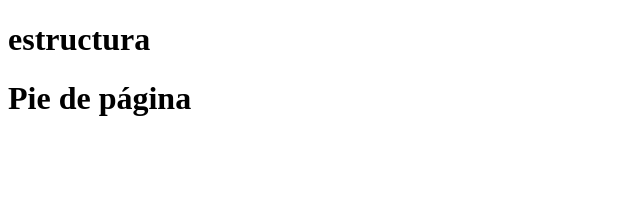
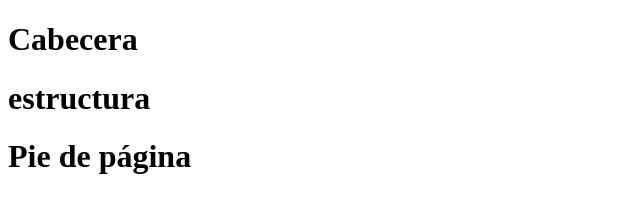
Before and after one commit to SeleneGit/appEnfasis, a website: page src/index.html in a window 1280 px wide. Shown: the whole page, without its empty margins (0-640 px from the left). Drawn offline with Linux system fonts and the light colour scheme.

Commit message:
Página finalizada

```diff
--- a/src/index.html
+++ b/src/index.html
@@ -6,6 +6,7 @@
     <title>Document</title>
 </head>
 <body>
+    <h1>Cabecera</h1>
     <h1>estructura</h1>
     <h1>Pie de página</h1>
 </body>
```
